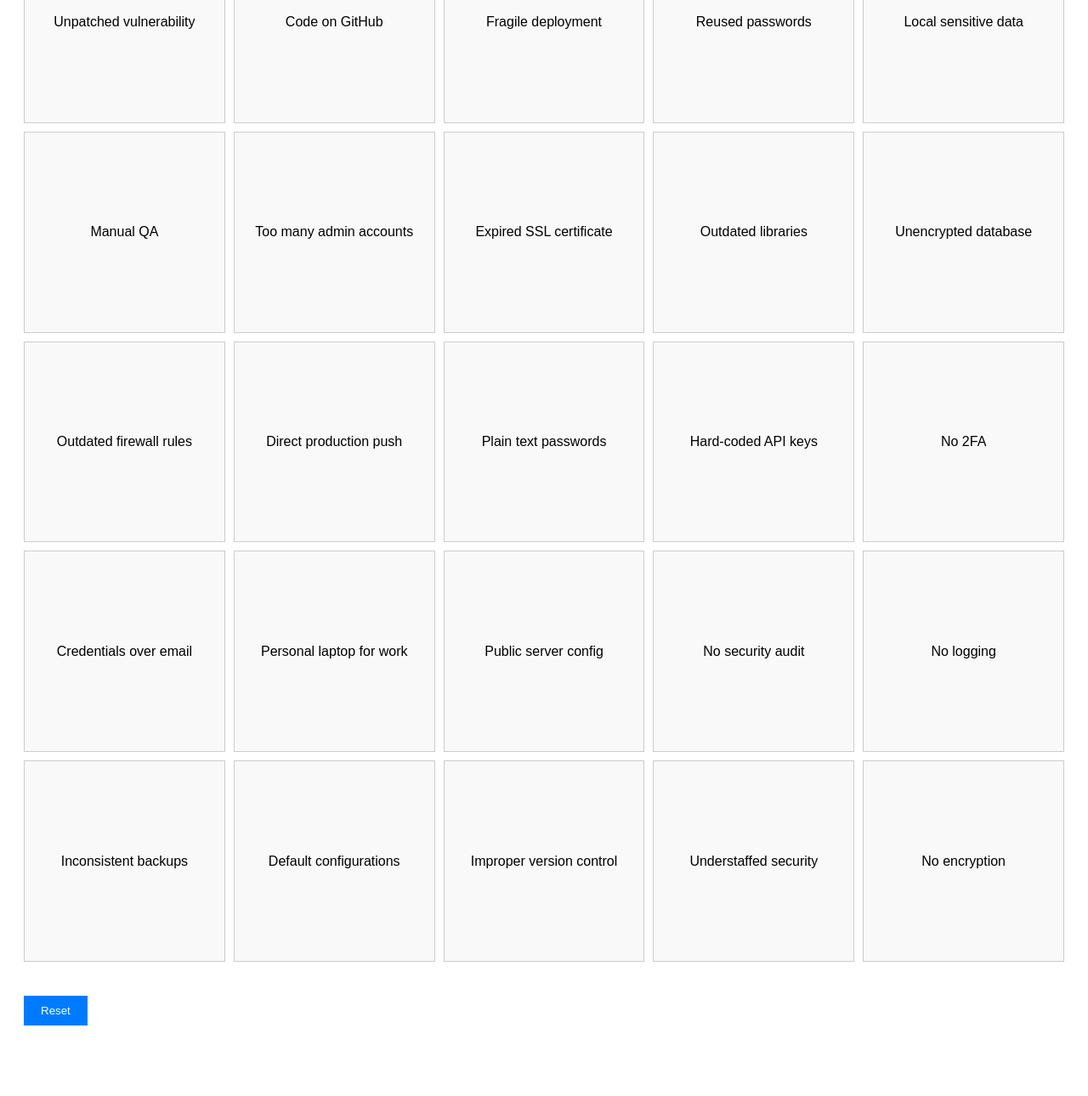
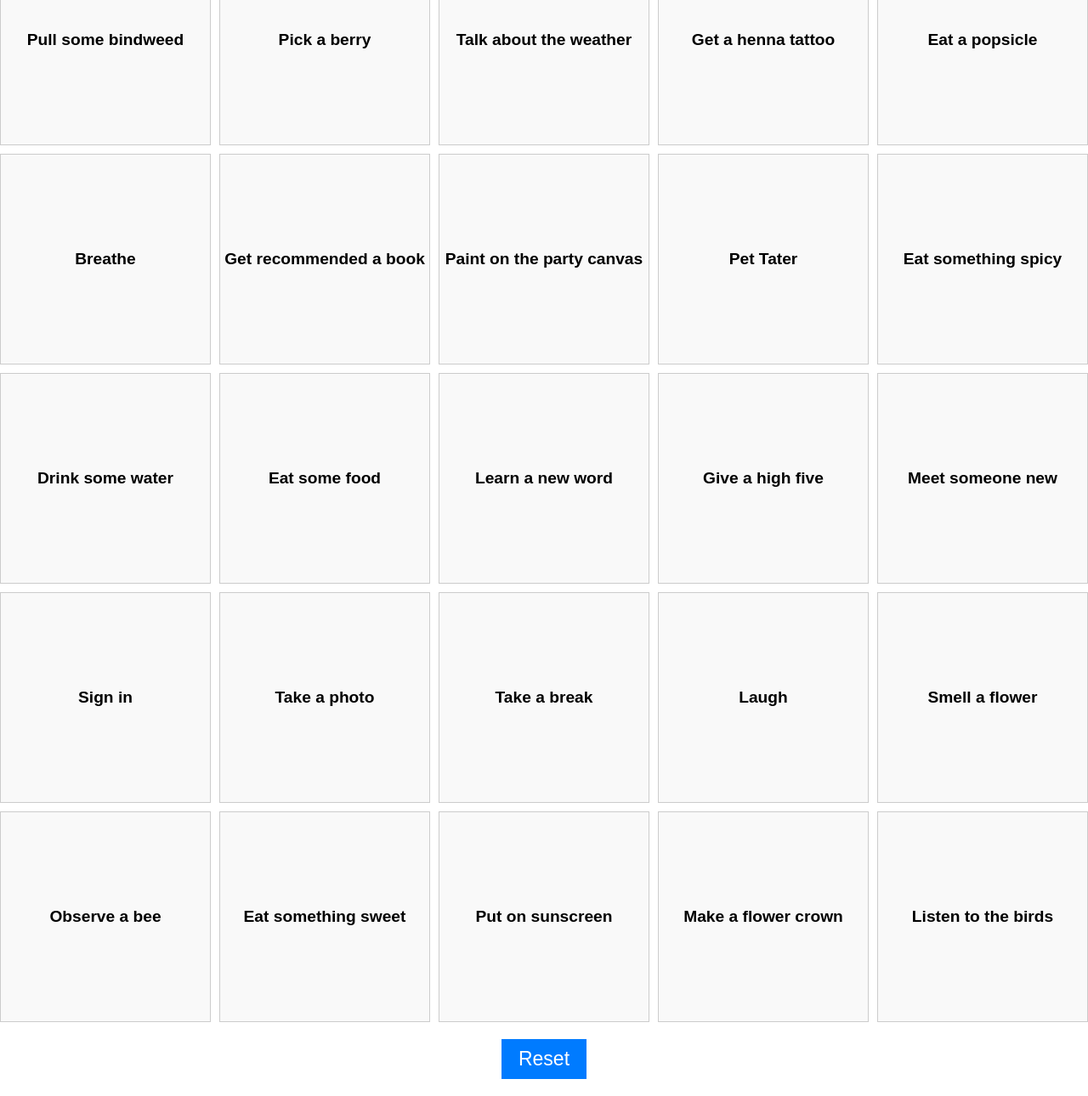
Before and after one commit to radioxeth/social-engineering-bingo, a website: page app/index.html in a window 1280 px wide. Shown: the part 172-1462 px from the top of the page at 85% size. Before the commit the page ends 1407 px from the top, so only its background shows below. Drawn offline with Linux system fonts and the light colour scheme.

Commit message:
rearrange bingo squares

```diff
--- a/app/app.js
+++ b/app/app.js
@@ -1,31 +1,34 @@
 // set each phrase as an object with a name and a checked property
 
 const squares = [
-    { phrase: "Outdated libraries", checked: false },
-    { phrase: "Code on GitHub", checked: false },
-    { phrase: "No 2FA", checked: false },
-    { phrase: "Plain text passwords", checked: false },
-    { phrase: "Unpatched vulnerability", checked: false },
-    { phrase: "Understaffed security", checked: false },
-    { phrase: "Reused passwords", checked: false },
-    { phrase: "No logging", checked: false },
-    { phrase: "Inconsistent backups", checked: false },
-    { phrase: "No security audit", checked: false },
-    { phrase: "Hard-coded API keys", checked: false },
-    { phrase: "Personal laptop for work", checked: false },
-    { phrase: "Credentials over email", checked: false },
-    { phrase: "Outdated firewall rules", checked: false },
-    { phrase: "No encryption", checked: false },
-    { phrase: "Expired SSL certificate", checked: false },
-    { phrase: "Direct production push", checked: false },
-    { phrase: "Too many admin accounts", checked: false },
-    { phrase: "Local sensitive data", checked: false },
-    { phrase: "Public server config", checked: false },
-    { phrase: "Manual QA", checked: false },
-    { phrase: "Improper version control", checked: false },
-    { phrase: "Fragile deployment", checked: false },
-    { phrase: "Default configurations", checked: false },
-    { phrase: "Unencrypted database", checked: false }
+    { phrase: "Pet Tater", checked: false },
+    { phrase: "Pick a berry", checked: false },
+    { phrase: "Meet someone new", checked: false },
+    { phrase: "Learn a new word", checked: false },
+    { phrase: "Pull some bindweed", checked: false },
+    { phrase: "Make a flower crown", checked: false },
+    { phrase: "Get a henna tattoo", checked: false },
+    { phrase: "Smell a flower", checked: false },
+    { phrase: "Observe a bee", checked: false },
+    { phrase: "Laugh", checked: false },
+    { phrase: "Give a high five", checked: false },
+    { phrase: "Take a photo", checked: false },
+    { phrase: "Sign in", checked: false },
+    { phrase: "Drink some water", checked: false },
+    { phrase: "Listen to the birds", checked: false },
+    { phrase: "Paint on the party canvas", checked: false },
+    { phrase: "Eat some food", checked: false },
+    { phrase: "Get recommended a book", checked: false },
+    { phrase: "Eat a popsicle", checked: false },
+    { phrase: "Take a break", checked: false },
+    { phrase: "Breathe", checked: false },
+    { phrase: "Put on sunscreen", checked: false },
+    { phrase: "Talk about the weather", checked: false },
+    { phrase: "Eat something sweet", checked: false },
+    { phrase: "Eat something spicy", checked: false },
+    { phrase: "Eat something bitter", checked: false },
+    { phrase: "Eat something salty", checked: false },
+    { phrase: "Recommend a book", checked: false }
 ]
 
 const bingoContainer = document.getElementById('bingo-container')
@@ -38,7 +41,7 @@ function saveState() {
 }
 
 function shuffle(array) {
-    for (let i = array.length - 1; i > 0; i--) {
+    for (let i = 24; i > 0; i--) {
         const j = Math.floor(Math.random() * (i + 1));
         [array[i], array[j]] = [array[j], array[i]]
     }
@@ -56,7 +59,8 @@ function handleCheckboxChange(event) {
 
 function newBingoCard() {
     shuffle(squares)
-    squares.forEach(square => {
+    squares.forEach((square, index) => {
+        if (index < 25) {
             const item = document.createElement('label')
             item.className = 'bingo-item'
             item.innerHTML = `
@@ -65,12 +69,14 @@ function newBingoCard() {
             `
             item.querySelector('input').addEventListener('change', handleCheckboxChange)
             bingoContainer.appendChild(item)
+        }
     })
 }
 
 function restoreBingoCard() {
     const state = JSON.parse(localStorage.getItem('bingoState'))
-    state.forEach(square => {
+    state.forEach((square, index) => {
+        if (index < 25) {
             const item = document.createElement('label')
             item.className = 'bingo-item'
             item.innerHTML = `
@@ -83,6 +89,7 @@ function restoreBingoCard() {
                 item.querySelector('input').checked = true
             }
             bingoContainer.appendChild(item)
+        }
     })
 }
 
@@ -94,7 +101,6 @@ function createBingoCard() {
     } else {
         restoreBingoCard()
     }
-
 }
 
 resetButton.addEventListener('click', () => {
--- a/app/index.html
+++ b/app/index.html
@@ -3,60 +3,17 @@
 
 <head>
     <meta charset="UTF-8">
-    <meta name="viewport" content="width=device-width, initial-scale=1.0">
-    <title>Social Engineering Bingo</title>
-    <style>
-        body {
-            font-family: Arial, sans-serif;
-        }
-
-        input[type="checkbox"] {
-            display: none;
-        }
-
-        #bingo-container {
-            display: grid;
-            grid-template-columns: repeat(5, 1fr);
-            gap: 10px;
-            margin: 20px;
-        }
-
-        .bingo-item {
-            border: 1px solid #ccc;
-            padding: 10px;
-            text-align: center;
-            background: #f9f9f9;
-            transition: background-color 0.3s;
-            display: flex;
-            align-items: center;
-            justify-content: center;
-            aspect-ratio: 1 / 1;
-        }
-
-        .bingo-item.checked {
-            background-color: green;
-            color: white;
-        }
-
-        #reset-button {
-            margin: 20px;
-            padding: 10px 20px;
-            background: #007bff;
-            color: white;
-            border: none;
-            cursor: pointer;
-        }
-
-        #reset-button:hover {
-            background: #0056b3;
-        }
-    </style>
+    <meta name="viewport" content="width=device-width, initial-scale=0.5">
+    <title>Summer Solstice Bingo</title>
+    <link rel="stylesheet" href="style.css">
 </head>
 
 <body>
-    <h1>Social Engineering Bingo</h1>
+    <h1 class="center-text">Summer Solstice Bingo</h1>
     <div id="bingo-container"></div>
-    <button id="reset-button">Reset</button>
+    <div class="button-container">
+        <button id="reset-button">Reset</button>
+    </div>
     <script src="app.js"></script>
 </body>
 
--- /dev/null
+++ b/app/style.css
@@ -0,0 +1,62 @@
+body {
+    font-family: Arial, sans-serif;
+    font-weight: bold;
+    font-size: larger;
+    padding: 0;
+    margin: 0;
+}
+
+input[type="checkbox"] {
+    display: none;
+}
+
+h1 {
+    font-family: Papyrus, fantasy;
+    font-weight: bold;
+}
+
+.center-text {
+    text-align: center;
+}
+
+#bingo-container {
+    display: grid;
+    grid-template-columns: repeat(5, 1fr);
+    gap: 10px;
+    box-sizing: border-box;
+}
+
+.bingo-item {
+    border: 1px solid #ccc;
+    padding: 5px;
+    text-align: center;
+    background: #f9f9f9;
+    transition: background-color 0.3s;
+    display: flex;
+    align-items: center;
+    justify-content: center;
+    aspect-ratio: 1 / 1;
+}
+
+.bingo-item.checked {
+    background-color: green;
+    color: white;
+}
+
+.button-container {
+    text-align: center;
+}
+
+#reset-button {
+    margin: 20px;
+    padding: 10px 20px;
+    background: #007bff;
+    color: white;
+    border: none;
+    cursor: pointer;
+    font-size: larger;
+}
+
+#reset-button:hover {
+    background: #0056b3;
+}
```
Lines whose indentation alone changed are shown as unchanged.
